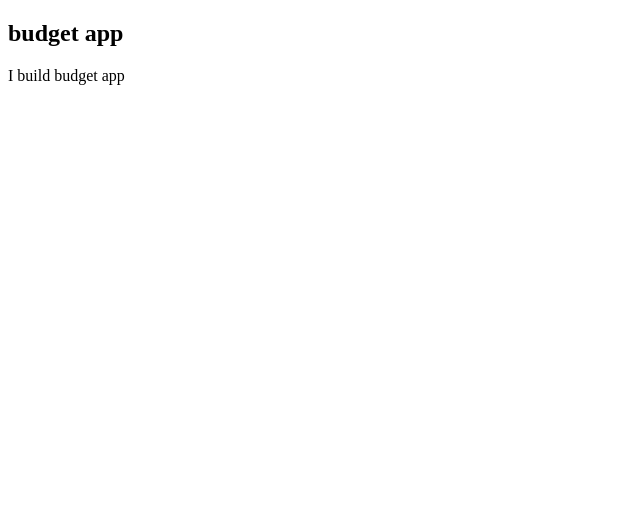
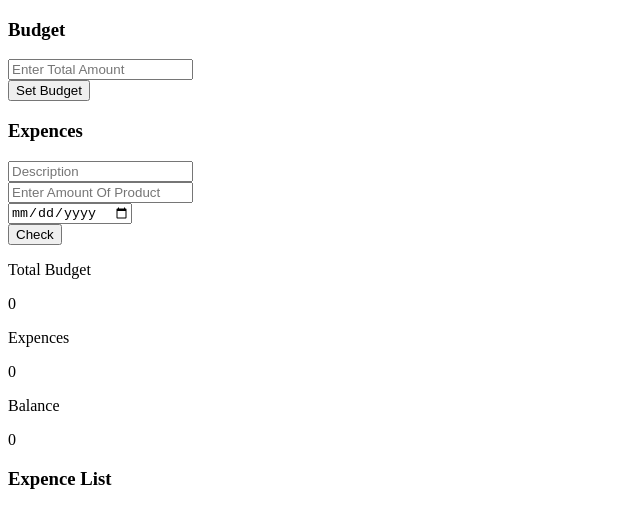
Before and after one commit to MuhammadAsif46/budgetApp, a plain HTML site: page index.html in a window 1280 px wide. Shown: the whole page, without its empty margins (0-640 px from the left). Drawn offline with Linux system fonts and the light colour scheme.

Commit message:
index.html Updated Budget App

```diff
--- a/index.html
+++ b/index.html
@@ -7,7 +7,74 @@
     <title>Budget APP</title>
 </head>
 <body>
-    <h2>budget app</h2>
-    <p> I build budget app </p>
+    <div class="container">
+        <div class="box1">
+
+            <!-- Set Budget Border Coding -->
+
+            <div class="budget-border1">
+
+                <div class="budget-name">
+                    <h3>Budget</h3>
+                </div>
+                <div class="input-field">
+                    <input type="number" id="total-amount" placeholder="Enter Total Amount">
+                </div>
+                <div class="button">
+                    <button id="budget-button" onclick="setBudget()">Set Budget</button>
+                </div>
+            </div>
+
+            <!-- Check Border Coding -->
+
+            <div class="budget-border2">
+
+                <div class="expence-name">
+                    <h3>Expences</h3>
+                </div>
+                <div>
+                    <input type="text" id="description" placeholder="Description">
+                </div>
+                <div>
+                    <input type="number" id="input-amount" placeholder="Enter Amount Of Product">
+                </div>
+                <div>
+                    <input type="date" id="input-date" placeholder="Enter Date ">
+                </div>
+                <div class="button">
+                    <button id="check-button" onclick="check()"> Check </button>
+                </div>
+            </div>
+        </div>
+
+        <div class="box2">
+
+            <!-- Total , Expence , Balance Border Coding -->
+            <div class="budget-border3">
+                <div>
+                    <p>Total Budget</p>
+                    <span id="total-budget"> 0 </span>
+                </div>
+                <div>
+                    <p>Expences</p>
+                    <span id="expence">0</span>
+                </div>
+                <div>
+                    <p>Balance</p>
+                    <span id="balance">0</span>
+                </div>
+            </div>
+
+            <!-- Expence List Border Coding -->
+            <div class="budget-border4">
+                <div class="list-expence">
+                    <h3>Expence List</h3>
+                    <div id="add-expence-list">
+
+                    </div>
+                </div>
+            </div>
+        </div>
+    </div>
 </body>
 </html>
```
